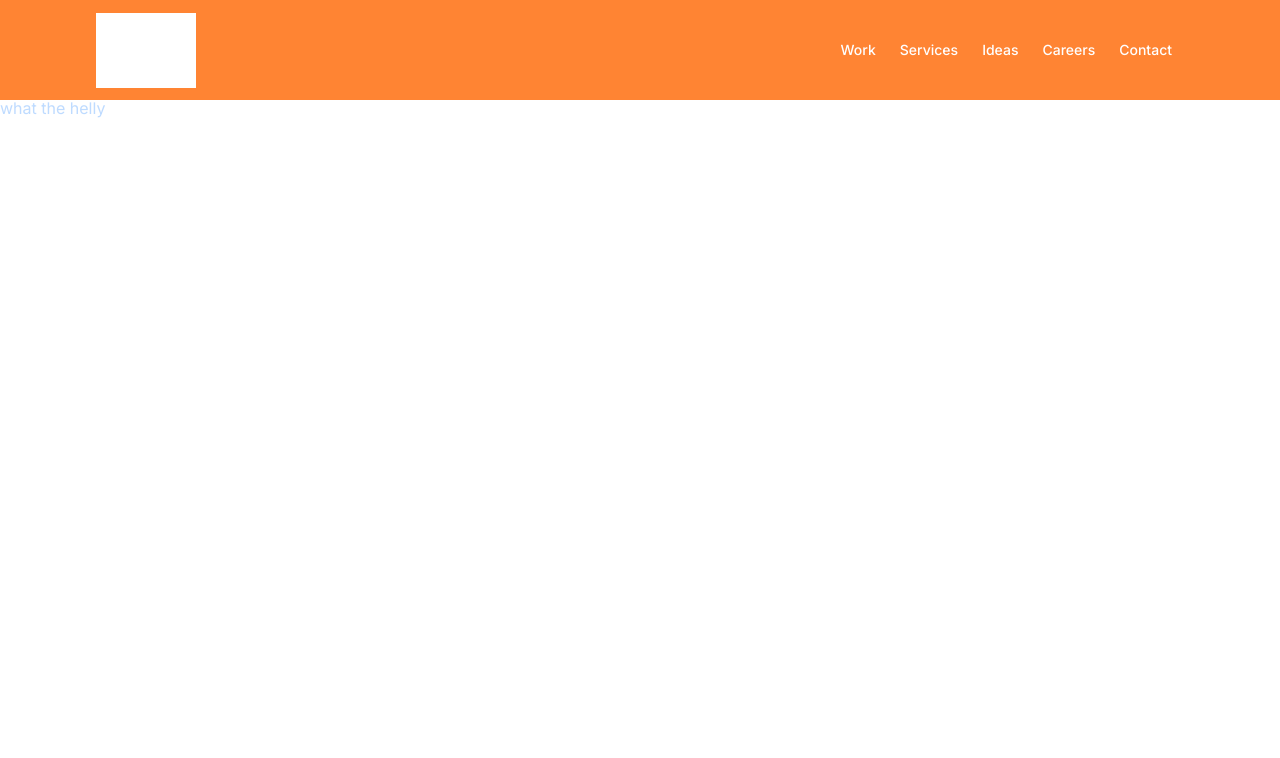
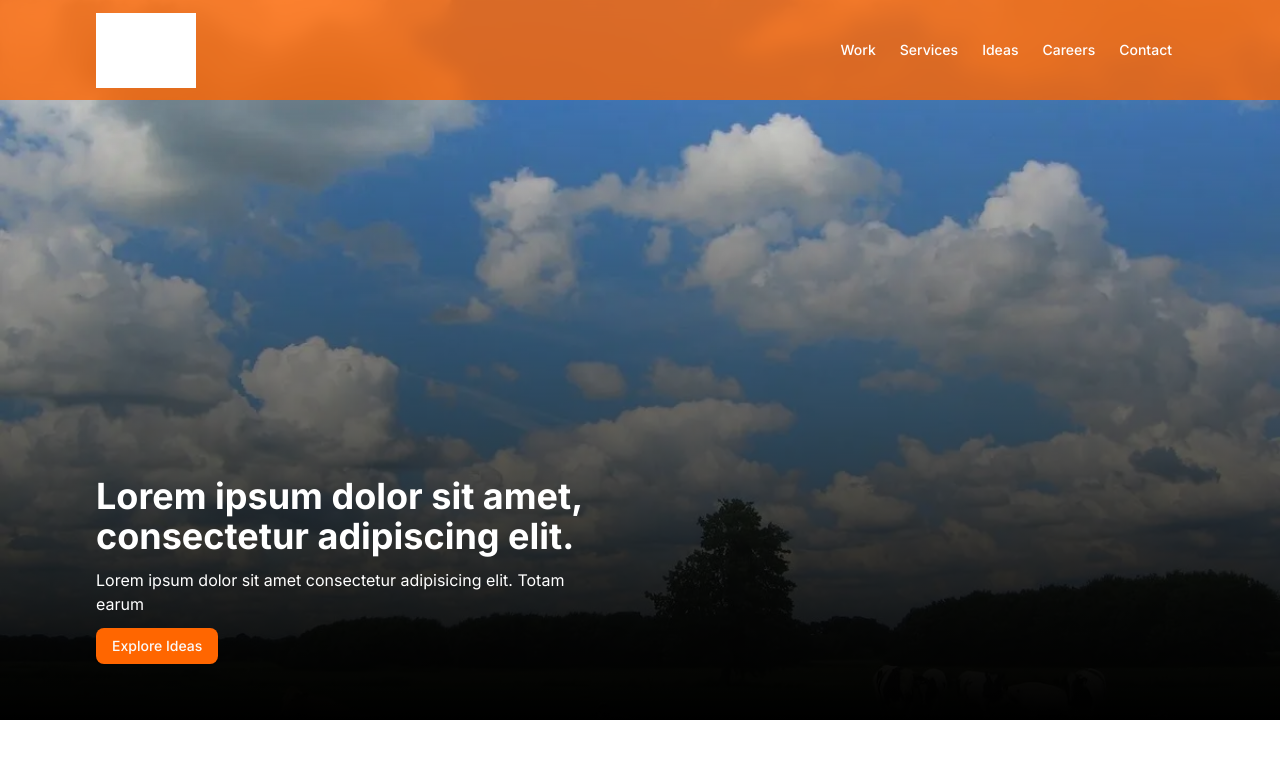
Before and after one commit to sultandevin/frontend-sultandevin, a Next.js app in the folder web/: page / in a window 1280 px wide. Shown: the top 758 px of the page. Built offline with nearby package versions, Linux system fonts and the light colour scheme; grey boxes are pictures that could not be loaded.

Commit message:
feat(home): add hero section

```diff
--- a/web/app/(app)/page.tsx
+++ b/web/app/(app)/page.tsx
@@ -1,7 +1,36 @@
+import { buttonVariants } from "@/components/ui/button";
+import Container from "@/components/ui/container";
+import { cn } from "@/utils/cn";
+import Image from "next/image";
+import Link from "next/link";
+
 export default function Home() {
-	return (
-		<>
-			<p className="text-blue-200 mt-24">what the helly</p>
-		</>
-	);
+  return (
+    <main className="relative">
+      <Container className="flex min-h-[90vh] justify-end">
+        <div className="flex max-w-lg flex-col gap-3 text-white">
+          <h1 className="text-4xl font-bold">
+            Lorem ipsum dolor sit amet, consectetur adipiscing elit.
+          </h1>
+          <p>
+            Lorem ipsum dolor sit amet consectetur adipisicing elit. Totam earum
+          </p>
+          <Link
+            href="/ideas"
+            className={cn(buttonVariants({ variant: "default" }), "w-fit")}
+          >
+            Explore Ideas
+          </Link>
+        </div>
+      </Container>
+      <Image
+        src="/hero.webp"
+        alt="Hero Image"
+        fill
+        sizes="80%"
+        className="pointer-events-none -z-20 object-cover select-none"
+      />
+      <div className="absolute inset-0 -z-10 bg-gradient-to-t from-black to-transparent" />
+    </main>
+  );
 }
--- a/web/lib/modules/layout/navbar.tsx
+++ b/web/lib/modules/layout/navbar.tsx
@@ -50,7 +50,7 @@ const Navbar = () => {
 
   useMotionValueEvent(scrollY, "change", (current) => {
     const diff = current - (scrollY?.getPrevious() ?? 0);
-    const threshold = 30;
+    const threshold = 10;
 
     if (Math.abs(diff) > threshold) {
       setScrollDirection(diff > 0 ? "down" : "up");
```
Also changed, not shown: web/public/hero.webp (added).
